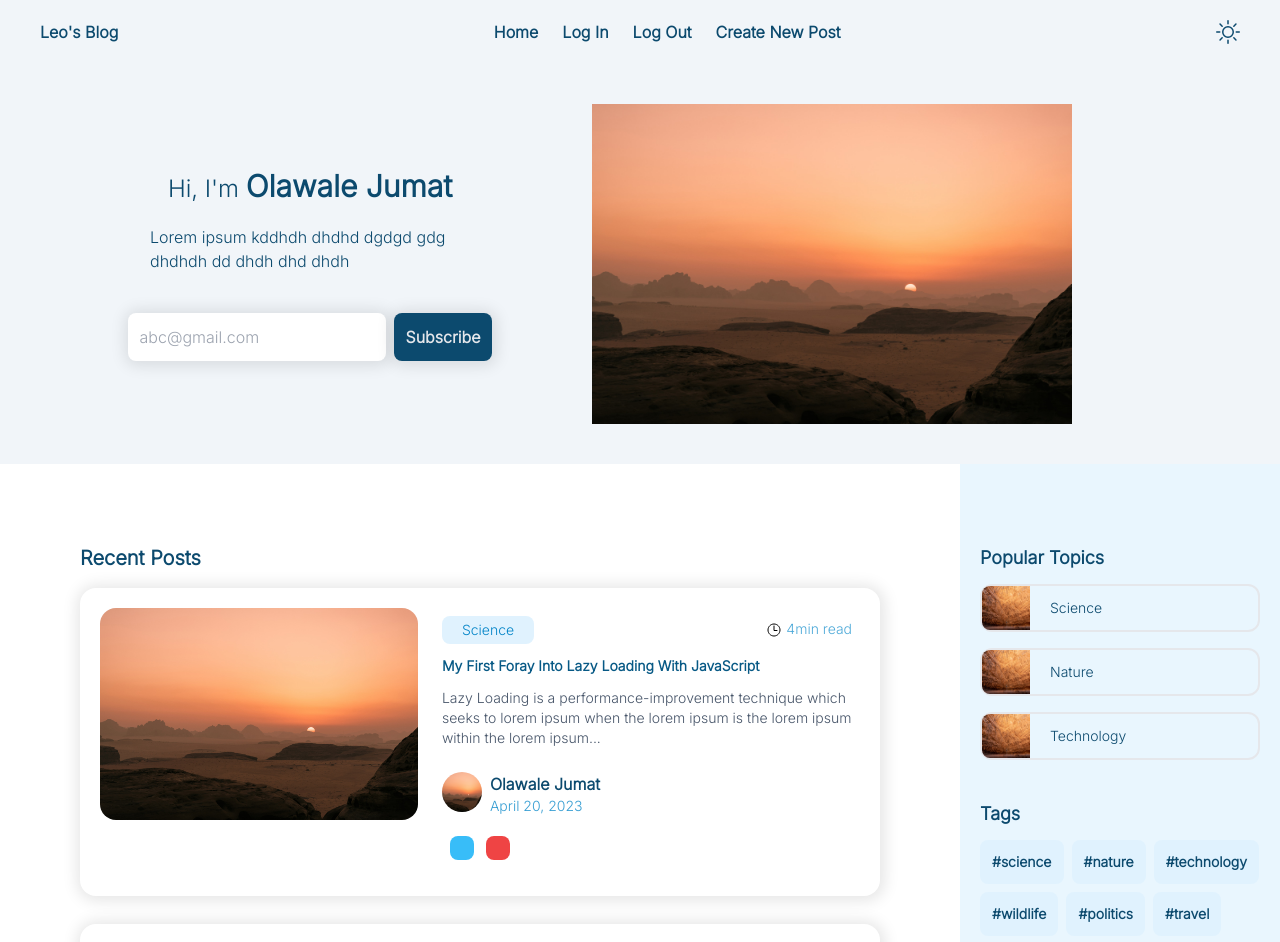
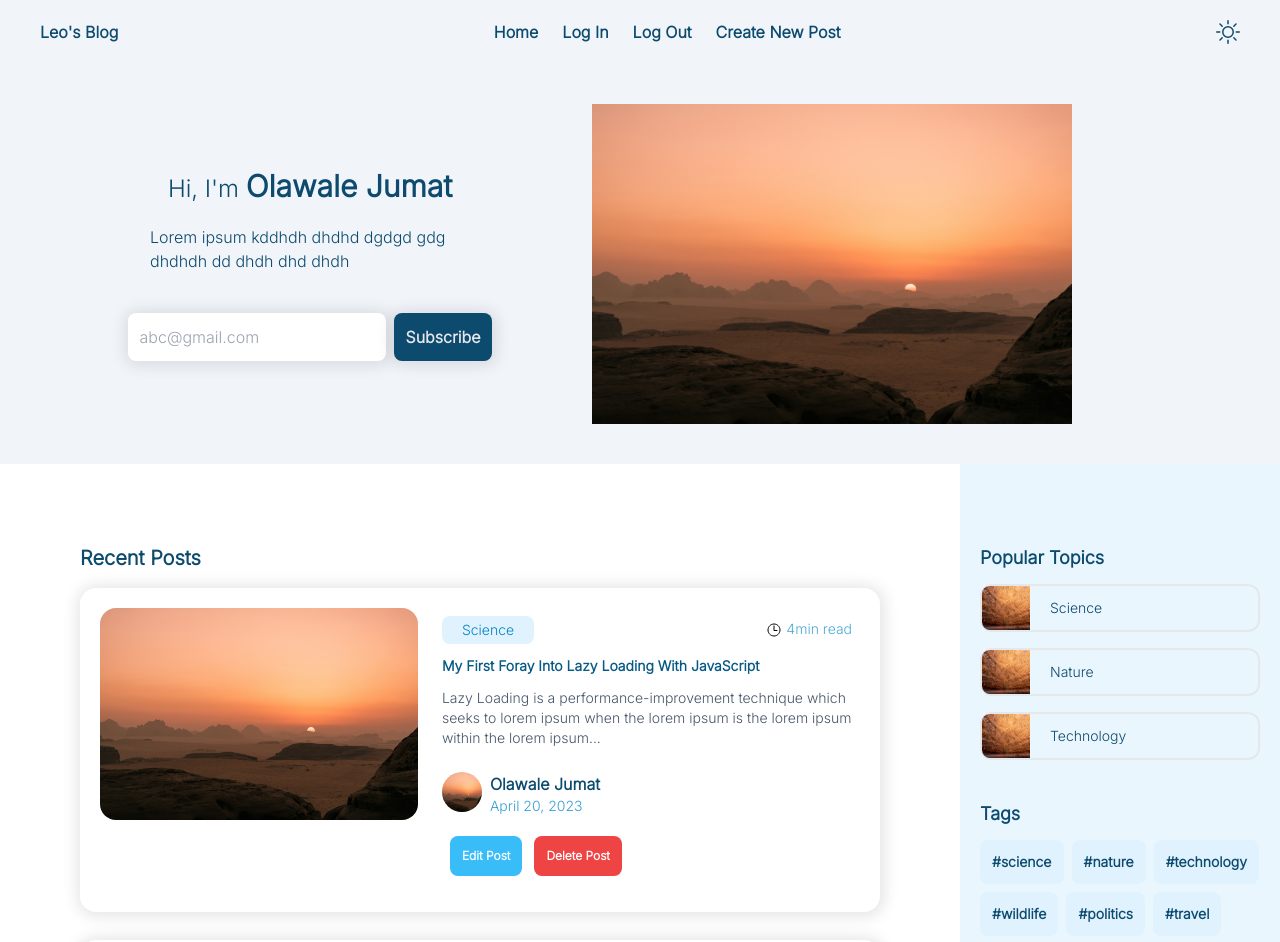
Before and after one commit to Jummate/blog-site, a React (Vite) app in the folder client/: page / in a window 1280 px wide. Shown: the top 942 px of the page. Built offline with nearby package versions, Linux system fonts and the light colour scheme; a web font is replaced by a local one.

Commit message:
fix(minor): make edit and delete buttons on Home to render properly

```diff
--- a/client/src/components/recent/Recent.jsx
+++ b/client/src/components/recent/Recent.jsx
@@ -66,15 +66,13 @@ const RecentPost = () => {
 
               <div className="flex items-center p-2 mt-3 gap-3 text-xs">
                 <Link to={`edit/${post.id}`}>
-                  <Button
-                    text="Edit Post"
-                    extraStyles={"bg-sky-400 text-white"}
-                  />
+                  <Button extraStyles={"bg-sky-400 text-white"}>
+                    Edit Post
+                  </Button>
                 </Link>
-                <Button
-                  text="Delete Post"
-                  extraStyles={"bg-red-500 text-white"}
-                />
+                <Button extraStyles={"bg-red-500 text-white"}>
+                  Delete Post
+                </Button>
               </div>
             </div>
           </article>
```
Also changed, not shown: 2 other files (tests, documents, lock files or other folders).
